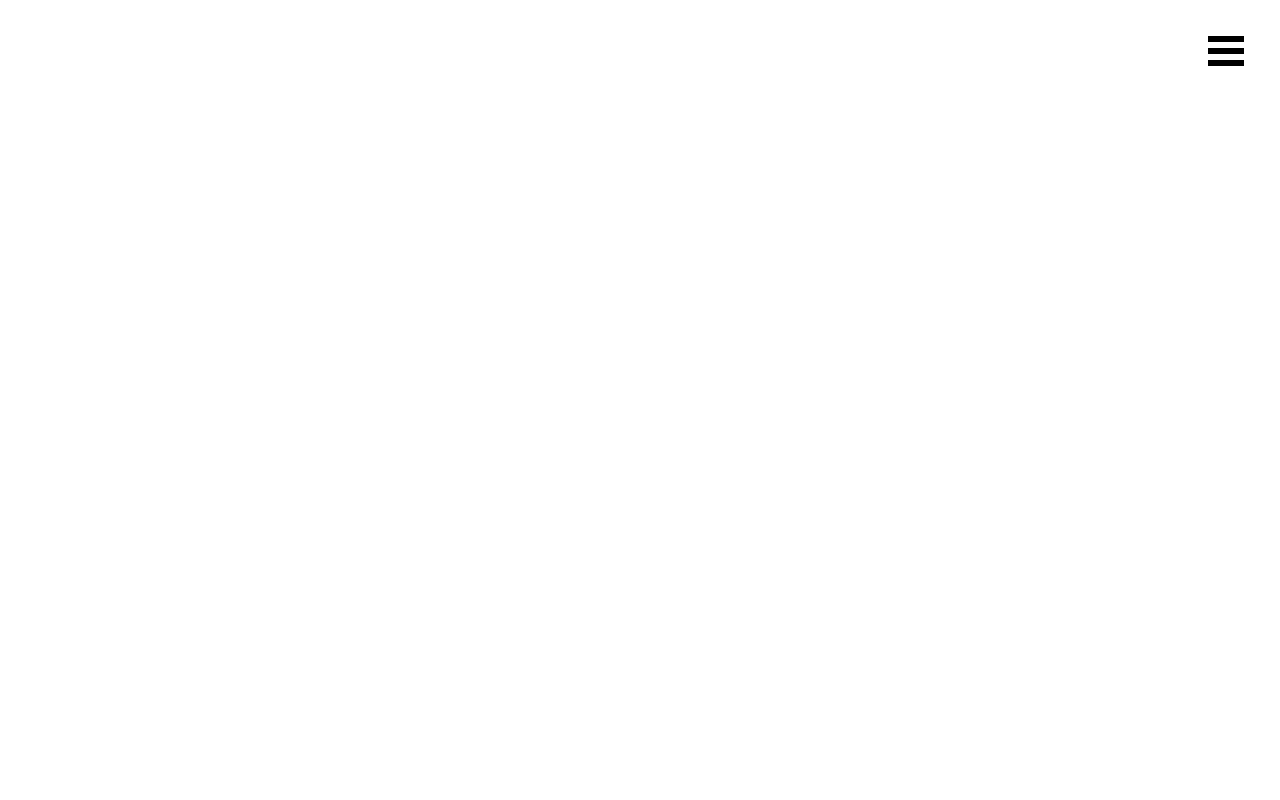
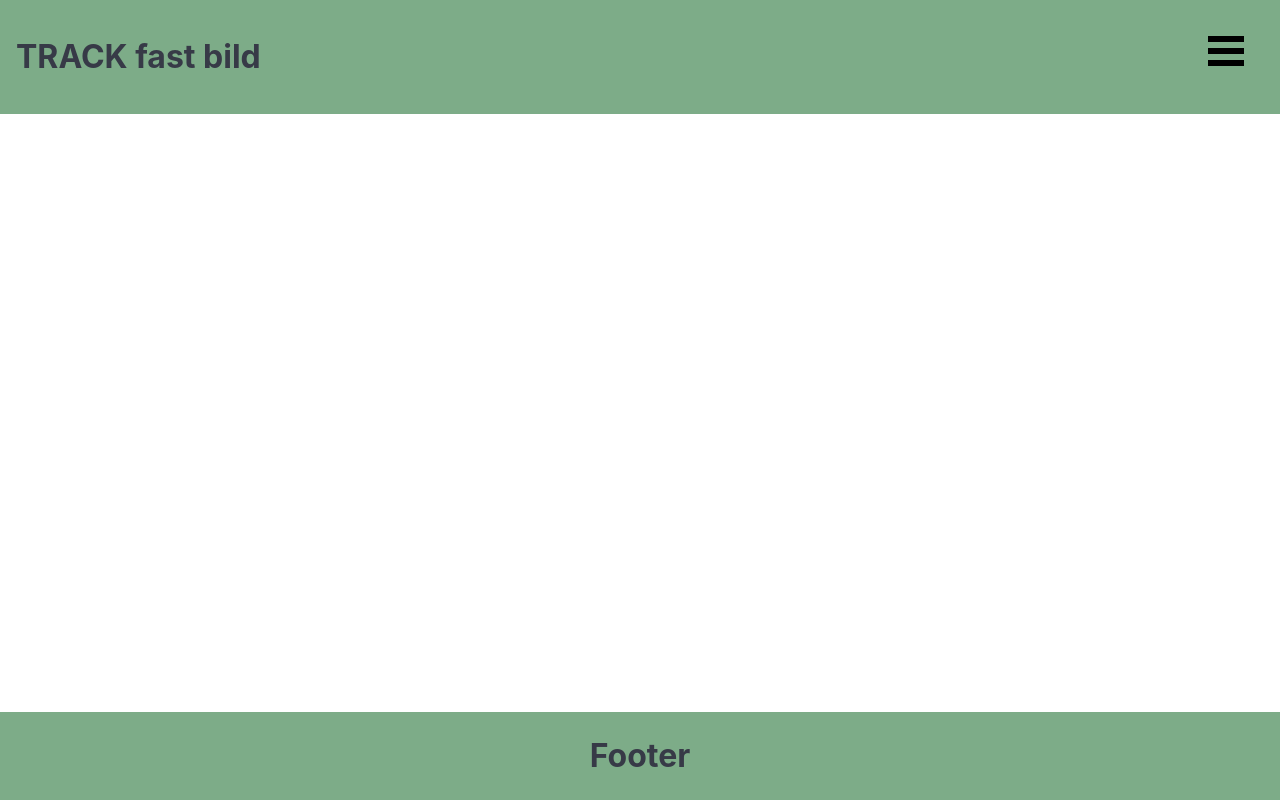
Before and after one commit to wwwilma/dat257, a React (Create React App) app in the folder dat257/: page /Home in a window 1280 px wide. Before the commit this address had no page. Built offline with nearby package versions, Linux system fonts and the light colour scheme.

Commit message:
Simple header and footer.

```diff
--- a/dat257/src/App.js
+++ b/dat257/src/App.js
@@ -1,16 +1,20 @@
-//import logo from './logo.svg';
 import './App.css';
 import { BrowserRouter, Routes, Route } from "react-router-dom";
 import Home from './pages/Home';
 import Statistics from './pages/Statistics';
 import Menu from './Menu';
 import CardGrid from "./CardGrid";
+import Header from "./Header";
+import React from "react";
+import Footer from "./Footer";
 
 export default function App() {
   return (
     <BrowserRouter>
       <div>
           <Menu pageWrapId={'page-wrap'} outerContainerId={'outer-container'} />
+          <Header />
+          <Footer />
       <Routes>
         <Route exact path="/" element={<Home/>} />
         <Route path="/statistics" element={<Statistics/>} />
--- /dev/null
+++ b/dat257/src/Footer.css
@@ -0,0 +1,13 @@
+/*  src/Footer.css  */
+.Footer {
+    box-sizing: border-box;
+    width: 100%;
+    display: flex;
+    justify-content: center;
+    align-items: end;
+    padding: 0.2em;
+    background-color: #7DAC88;
+    color: #373a47;
+    position: absolute;
+    bottom: 0;
+}
--- /dev/null
+++ b/dat257/src/Footer.js
@@ -0,0 +1,12 @@
+import React from 'react'
+import './Footer.css'
+
+function Footer() {
+    return (
+        <div className="Footer">
+            <h1>Footer</h1>
+        </div>
+    )
+}
+
+export default Footer
--- /dev/null
+++ b/dat257/src/Header.css
@@ -0,0 +1,12 @@
+/*  src/Header.css  */
+.Header {
+    box-sizing: border-box;
+    width: 100%;
+    display: flex;
+    justify-content: left;
+    align-items: baseline;
+    padding: 1em;
+    margin-bottom: 2em;
+    background-color: #7DAC88;
+    color: #373a47;
+}
--- /dev/null
+++ b/dat257/src/Header.js
@@ -0,0 +1,14 @@
+import React from 'react'
+import './Header.css'
+
+
+function Header() {
+    return (
+        <div className="Header">
+            <h1>TRACK fast bild</h1>
+        </div>
+
+    )
+}
+
+export default Header
```
